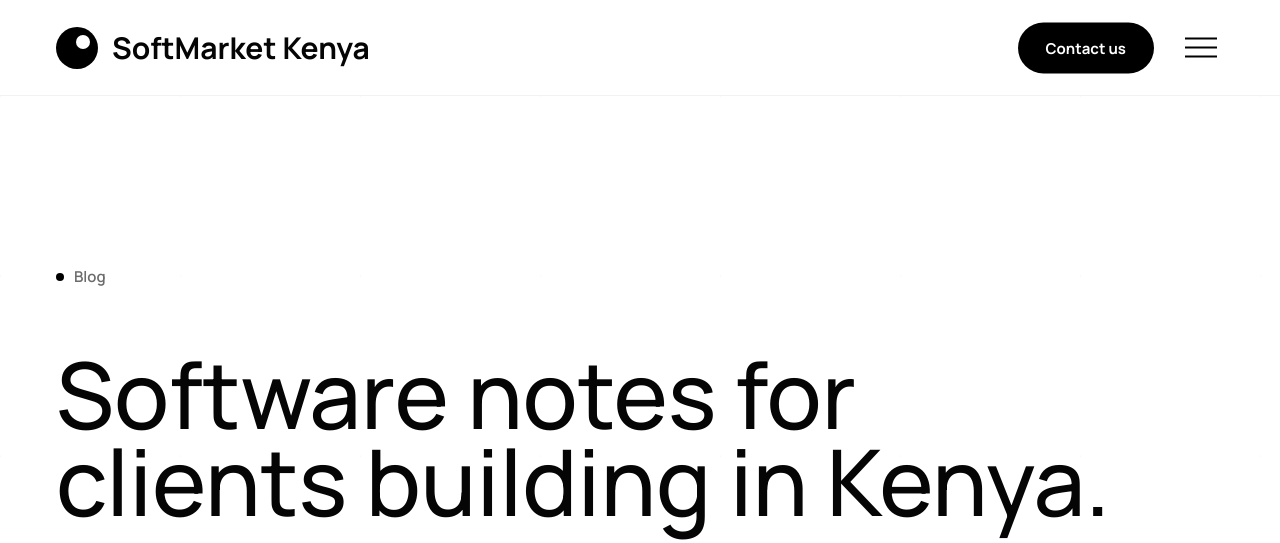
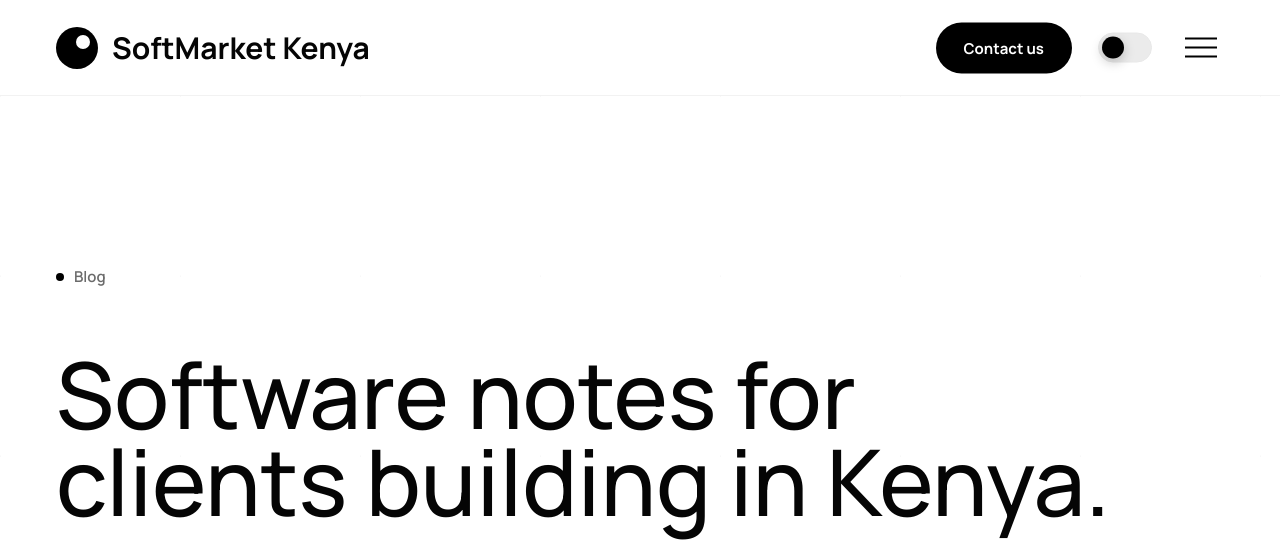
Before and after one commit to Narutoglen/SoftMarket-Kenya, a Django app: page /blog/ in a window 1280 px wide. Shown: the top 543 px of the page. Run offline with Django 5.2, Linux system fonts and the light colour scheme; data comes from the database, SQL or seed files in the repository; parts of the project's set-up code (start-up, migrations or seed data) failed here and were passed over; some libraries are stand-ins or nearby versions.

Commit message:
Add dark mode toggle and fix menu scrolling

```diff
--- a/marketplace/tests.py
+++ b/marketplace/tests.py
@@ -192,6 +192,7 @@ class MarketplaceFlowTests(TestCase):
             self.assertContains(response, "About Us")
             self.assertContains(response, "Our Process")
             self.assertContains(response, "Blog")
+            self.assertContains(response, "theme-toggle")
 
     def test_blog_only_shows_published_posts(self):
         published = BlogPost.objects.create(
--- a/static/marketplace/script.js
+++ b/static/marketplace/script.js
@@ -26,6 +26,41 @@ document.querySelectorAll("form").forEach(fillUtmFields);
 const menuButton = document.querySelector(".menu-btn");
 const menuPanel = document.querySelector("#menuPanel");
 const menuClose = document.querySelector(".menu-close");
+const themeToggle = document.querySelector(".theme-toggle");
+
+function storeTheme(theme) {
+  try {
+    localStorage.setItem("softmarket-theme", theme);
+  } catch (error) {}
+}
+
+function isDarkTheme() {
+  return document.documentElement.dataset.theme === "dark";
+}
+
+function updateThemeButton() {
+  if (!themeToggle) return;
+  const dark = isDarkTheme();
+  themeToggle.setAttribute("aria-pressed", String(dark));
+  themeToggle.setAttribute("aria-label", dark ? "Switch to light mode" : "Switch to dark mode");
+}
+
+function setTheme(theme) {
+  const dark = theme === "dark";
+  if (dark) {
+    document.documentElement.dataset.theme = "dark";
+  } else {
+    document.documentElement.removeAttribute("data-theme");
+  }
+  storeTheme(dark ? "dark" : "light");
+  updateThemeButton();
+}
+
+updateThemeButton();
+
+themeToggle?.addEventListener("click", () => {
+  setTheme(isDarkTheme() ? "light" : "dark");
+});
 
 function setMenuOpen(isOpen) {
   if (!menuButton || !menuPanel) return;
--- a/static/marketplace/styles.css
+++ b/static/marketplace/styles.css
@@ -5,6 +5,37 @@
   --border: #e8e8e8;
   --soft-bg: #f7f7f7;
   --dark: #000000;
+  --field-bg: rgba(255, 255, 255, 0.08);
+  --field-bg-focus: rgba(255, 255, 255, 0.12);
+  --grid-line-strong: rgba(0, 0, 0, 0.06);
+  --grid-line-soft: rgba(0, 0, 0, 0.035);
+  --nav-bg: rgba(255, 255, 255, 0.85);
+  --nav-border: rgba(0, 0, 0, 0.05);
+  --surface: #ffffff;
+  --surface-hover: #fbfbfb;
+  --inverse-bg: #000000;
+  --inverse-text: #ffffff;
+  color-scheme: light;
+}
+
+html[data-theme="dark"] {
+  --bg: #0d0f10;
+  --text: #f5f5f5;
+  --muted: #a6abb2;
+  --border: #2a2f35;
+  --soft-bg: #15181b;
+  --dark: #ffffff;
+  --field-bg: rgba(255, 255, 255, 0.09);
+  --field-bg-focus: rgba(255, 255, 255, 0.14);
+  --grid-line-strong: rgba(255, 255, 255, 0.08);
+  --grid-line-soft: rgba(255, 255, 255, 0.045);
+  --nav-bg: rgba(13, 15, 16, 0.88);
+  --nav-border: rgba(255, 255, 255, 0.09);
+  --surface: #111417;
+  --surface-hover: #171b1f;
+  --inverse-bg: #f6f6f6;
+  --inverse-text: #050505;
+  color-scheme: dark;
 }
 
 * {
@@ -122,12 +154,72 @@ section[id] {
   align-items: center;
   justify-content: center;
   padding: 15px 28px;
-  color: #ffffff;
-  background: #000000;
+  color: var(--inverse-text);
+  background: var(--inverse-bg);
   border-radius: 999px;
   font-size: 15px;
   font-weight: 650;
   transition: transform 0.35s ease, opacity 0.35s ease;
+}
+
+.theme-toggle {
+  display: inline-flex;
+  width: 58px;
+  height: 34px;
+  flex: 0 0 58px;
+  align-items: center;
+  justify-content: center;
+  padding: 0;
+  background: transparent;
+  border: 0;
+}
+
+.theme-toggle-track {
+  position: relative;
+  display: block;
+  width: 54px;
+  height: 30px;
+  background: rgba(0, 0, 0, 0.08);
+  border: 1px solid var(--border);
+  border-radius: 999px;
+  transition: background 0.25s ease, border-color 0.25s ease;
+}
+
+.theme-toggle-thumb {
+  position: absolute;
+  top: 3px;
+  left: 3px;
+  width: 22px;
+  height: 22px;
+  background: #000000;
+  border-radius: 50%;
+  box-shadow: 0 4px 12px rgba(0, 0, 0, 0.22);
+  transition: background 0.25s ease, transform 0.25s ease;
+}
+
+.theme-toggle:hover .theme-toggle-track,
+.theme-toggle:focus-visible .theme-toggle-track {
+  background: rgba(0, 0, 0, 0.13);
+}
+
+.theme-toggle:focus-visible {
+  outline: 2px solid var(--dark);
+  outline-offset: 4px;
+  border-radius: 999px;
+}
+
+html[data-theme="dark"] .theme-toggle-track {
+  background: rgba(255, 255, 255, 0.14);
+}
+
+html[data-theme="dark"] .theme-toggle-thumb {
+  background: #ffffff;
+  transform: translateX(24px);
+}
+
+html[data-theme="dark"] .theme-toggle:hover .theme-toggle-track,
+html[data-theme="dark"] .theme-toggle:focus-visible .theme-toggle-track {
+  background: rgba(255, 255, 255, 0.2);
 }
 
 .contact-btn:hover {
--- a/templates/marketplace/base.html
+++ b/templates/marketplace/base.html
@@ -12,6 +12,13 @@
   <link rel="preconnect" href="https://fonts.googleapis.com" />
   <link rel="preconnect" href="https://fonts.gstatic.com" crossorigin />
   <link href="https://fonts.googleapis.com/css2?family=Manrope:wght@400;500;600;700&display=swap" rel="stylesheet" />
+  <script>
+    try {
+      if (localStorage.getItem("softmarket-theme") === "dark") {
+        document.documentElement.dataset.theme = "dark";
+      }
+    } catch (error) {}
+  </script>
   <link rel="stylesheet" href="{% static 'marketplace/styles.css' %}" />
 </head>
 <body id="top" class="{% block body_class %}{% endblock %}">
@@ -23,6 +30,11 @@
 
     <div class="nav-actions">
       <a href="{% url 'marketplace:home' %}#contact" class="contact-btn">Contact us</a>
+      <button class="theme-toggle" type="button" aria-label="Switch to dark mode" aria-pressed="false">
+        <span class="theme-toggle-track" aria-hidden="true">
+          <span class="theme-toggle-thumb"></span>
+        </span>
+      </button>
       <button class="menu-btn" type="button" aria-label="Open menu" aria-expanded="false" aria-controls="menuPanel">
         <span></span>
         <span></span>
```
Also changed, not shown: other parts of static/marketplace/styles.css (+65 -36 lines).
